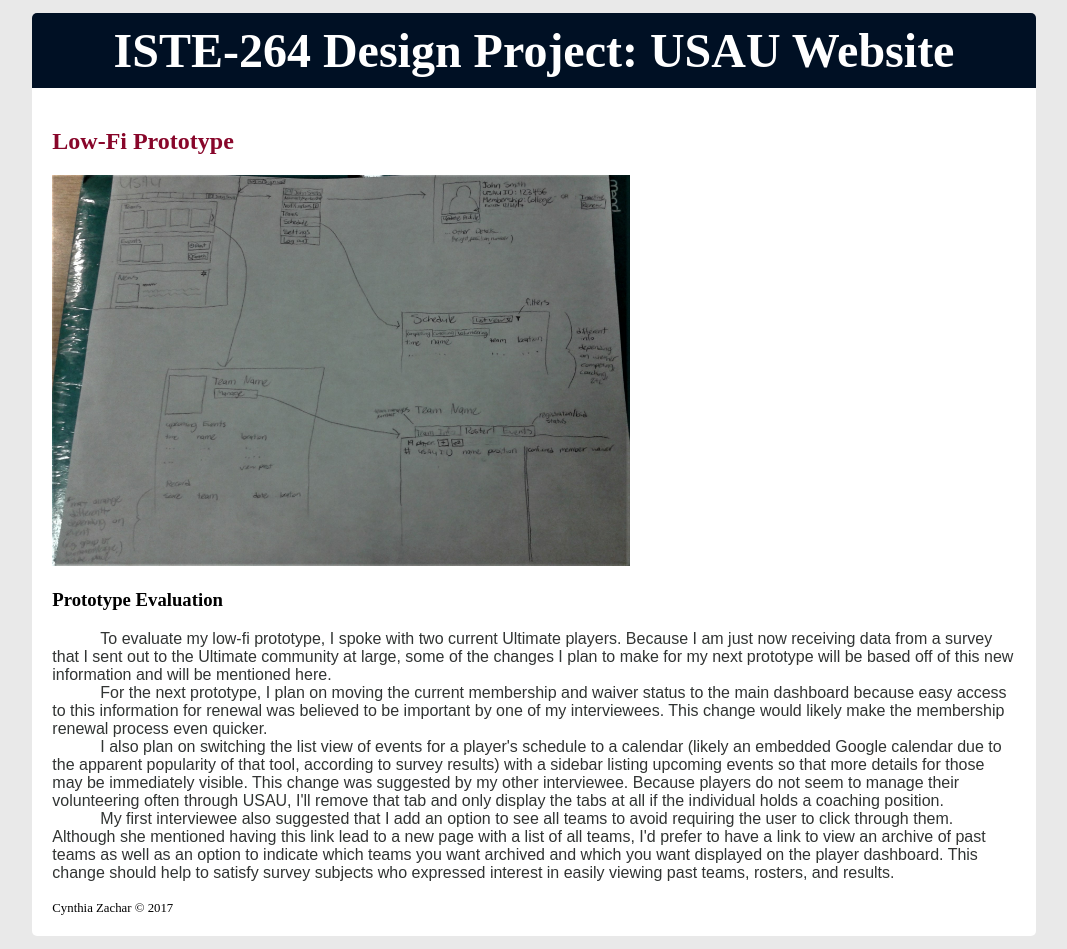
After one commit to cyzachar/cyzachar.github.io, a PHP site: page /iste264/low_fi.html in a window 1280 px wide. The commit adds this page. Shown: the whole page, without its empty margins (106-1173 px from the left). Run offline with PHP 8.4, Linux system fonts and the light colour scheme.

Commit message:
added ISTE264 hw2 and 3

```diff
--- a/iste264.css
+++ b/iste264/iste264.css
@@ -70,6 +70,14 @@ div.stakeholder{
       margin: 0;
     }
 
+div#lowFiEval p{
+  text-indent: 3em;
+}
+
+img#lowFi{
+  width: 60%;
+}
+
 .bold{
   font-weight: bold;
 }
--- /dev/null
+++ b/iste264/low_fi.html
@@ -0,0 +1,43 @@
+<!DOCTYPE html>
+<html>
+	<head>
+		<meta charset = "UTF-8">
+		<title>USAU Website Low Fi Prototype</title>
+		<link rel = "stylesheet" type = "text/css" media = "screen" href = "iste264.css"/>
+	</head>
+	<body>
+		<div id = "container">
+			<div id = "header">
+				<div id = "banner">
+					<h1>ISTE-264 Design Project: USAU Website</h1>
+				</div>
+			</div>
+			<div id = "content">
+        <h2>Low-Fi Prototype</h2>
+        <img id = "lowFi" src = "lowFi.jpg"/>
+        <div id = "lowFiEval">
+          <h3>Prototype Evaluation</h3>
+          <p>
+            To evaluate my low-fi prototype, I spoke with two current Ultimate players.
+            Because I am just now receiving data from a survey that I sent out to the Ultimate community at large, some of the changes I plan to make for my next prototype will be based off of this new information and will be mentioned here.
+          </p>
+          <p>
+            For the next prototype, I plan on moving the current membership and waiver status to the main dashboard because easy access to this information for renewal was believed to be important by one of my interviewees.
+            This change would likely make the membership renewal process even quicker.
+          </p>
+          <p>
+            I also plan on switching the list view of events for a player's  schedule to a calendar (likely an embedded Google calendar due to the apparent popularity of that tool, according to survey results) with a sidebar listing upcoming events so that more details for those may be immediately visible.
+            This change was suggested by my other interviewee.
+            Because players do not seem to manage their volunteering often through USAU, I'll remove that tab and only display the tabs at all if the individual holds a coaching position.
+          </p>
+          <p>
+            My first interviewee also suggested that I add an option to see all teams to avoid requiring the user to click through them.
+            Although she mentioned having this link lead to a new page with a list of all teams, I'd prefer to have a link to view an archive of past teams as well as an option to indicate which teams you want archived and which you want displayed on the player dashboard.
+            This change should help to satisfy survey subjects who expressed interest in easily viewing past teams, rosters, and results.
+          </p>
+        </div>
+				<footer>Cynthia Zachar &copy; 2017</footer>
+			</div>
+		</div>
+	</body>
+</html>
--- a/iste264.html
+++ b/iste264/problem.html
@@ -30,7 +30,7 @@
 	        <p>
 	          For course assignments, I will focus on redesigning the member dashboard and some of its features (e.g. team management, membership renewal) with the goal of improving user experience.
 	        </p>
-					<img src = "assets/usauDash.png"/>
+					<img src = "usauDash.png"/>
 				</div>
 
 				<h2>My Approach</h2>
```
Also changed, not shown: iste264/lowFi.jpg (added), iste264/usauDash.png (renamed from assets/usauDash.png).
